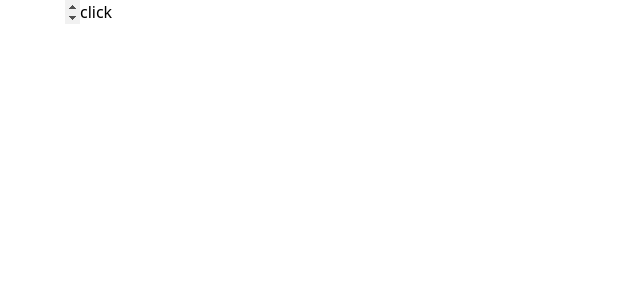
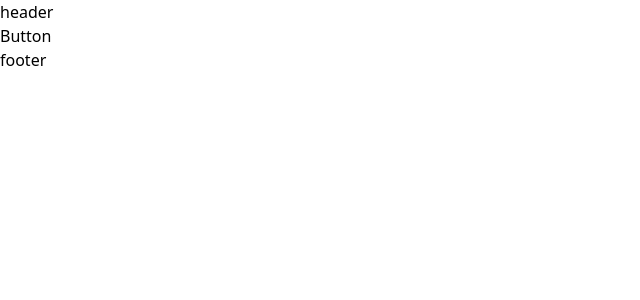
Before and after one commit to Free-Komai/react-pokeAPI, a React (Vite) app: page / in a window 1280 px wide. Shown: the top 300 px of the page, without its empty margins (0-640 px from the left). Built offline with nearby package versions, Linux system fonts and the light colour scheme.

Commit message:
conponent refact

```diff
--- a/src/App.jsx
+++ b/src/App.jsx
@@ -1,9 +1,13 @@
+import Footer from "./components/Footer";
+import Header from "./components/Header";
 import Main from "./components/Main";
 
 function App() {
   return (
     <>
+      <Header />
       <Main />
+      <Footer />
     </>
   );
 }
--- /dev/null
+++ b/src/components/Button.jsx
@@ -0,0 +1,7 @@
+export default function Button() {
+  return (
+    <>
+      <div>Button</div>
+    </>
+  );
+}
--- /dev/null
+++ b/src/components/Footer.jsx
@@ -0,0 +1,7 @@
+export default function Footer() {
+  return (
+    <>
+      <p>footer</p>
+    </>
+  );
+}
--- /dev/null
+++ b/src/components/Header.jsx
@@ -0,0 +1,7 @@
+export default function Header() {
+  return (
+    <>
+      <p>header</p>
+    </>
+  );
+}
--- a/src/components/Main.jsx
+++ b/src/components/Main.jsx
@@ -1,4 +1,6 @@
 import { useEffect, useState } from "react";
+import { getPokeData, getPokeName } from "../libs/Pokeapi";
+import Button from "./Button";
 
 export default function Main() {
   const [pokeData, setPokeData] = useState({
@@ -12,11 +14,8 @@ export default function Main() {
   });
   const [err, setErr] = useState(null);
   const [num, setNum] = useState(null);
-
   const [bingoNum, setBingoNum] = useState([]);
   const [stockNum, setStockNum] = useState([]);
-
-  console.log(stockNum);
 
   useEffect(() => {
     const arr = Array.from({ length: 75 }, (_, i) => i + 1);
@@ -28,21 +27,11 @@ export default function Main() {
     if (bingoLen === 0) return;
     const randomNum = Math.floor(Math.random() * bingoLen);
     const getNum = bingoNum[randomNum];
-    console.log(randomNum);
     setNum(getNum);
-    console.log(getNum);
     setStockNum([...stockNum, getNum].sort((a, b) => a - b));
     try {
-      const response = await fetch(
-        `https://pokeapi.co/api/v2/pokemon/${getNum}`
-      );
-      if (!response.ok) {
-        throw new Error("Failed!");
-      }
-      const data = await response.json();
-      console.log(data);
-      const pokeName = await fetchName(data.species.url);
-      console.log(pokeName);
+      const data = await getPokeData(getNum);
+      const pokeName = await getPokeName(data.species.url);
       setPokeData({
         ...pokeData,
         species: {
@@ -52,7 +41,6 @@ export default function Main() {
         },
         image: data.sprites.other["official-artwork"].front_default,
       });
-      console.log(getNum);
       const newArr = bingoNum.filter((item) => item !== Number(getNum));
       setBingoNum(newArr);
     } catch (err) {
@@ -60,34 +48,11 @@ export default function Main() {
     }
   };
 
-  const fetchName = async (url) => {
-    try {
-      const response = await fetch(url);
-      if (!response.ok) {
-        throw new Error("Failed!");
-      }
-      const data = await response.json();
-      //   console.log(data);
-      return data;
-    } catch (err) {
-      setErr(err.message);
-    }
-  };
-
   if (err) return <p>Error:{err}</p>;
-  //   console.log(pokeData);
 
   return (
     <div>
-      <input
-        type="number"
-        min="1"
-        max="75"
-        onChange={(e) => e.target.value <= 75 && setNum(e.target.value)}
-      />
-      <button type="button" onClick={() => fetchData()}>
-        click
-      </button>
+      <Button onClick={() => fetchData()} />
       {num !== null && <p>図鑑番号：{num}</p>}
       {pokeData.species.name !== null && (
         <div>
--- /dev/null
+++ b/src/libs/Pokeapi.js
@@ -0,0 +1,17 @@
+export const getPokeData = async (getNum) => {
+  const response = await fetch(`https://pokeapi.co/api/v2/pokemon/${getNum}`);
+  if (!response.ok) {
+    throw new Error("Failed!");
+  }
+  const data = await response.json();
+  return data;
+};
+
+export const getPokeName = async (url) => {
+  const response = await fetch(url);
+  if (!response.ok) {
+    throw new Error("Failed!");
+  }
+  const data = await response.json();
+  return data;
+};
```
